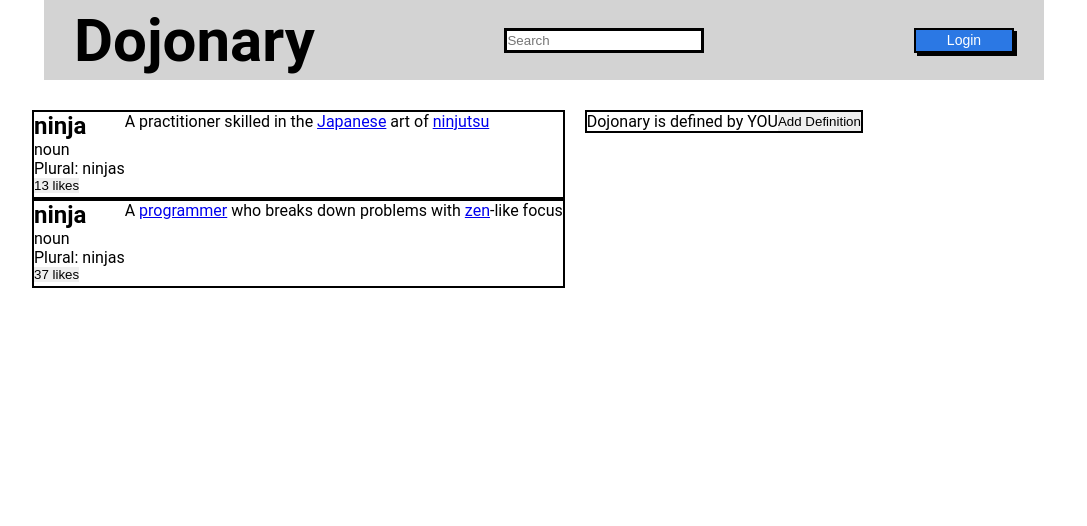
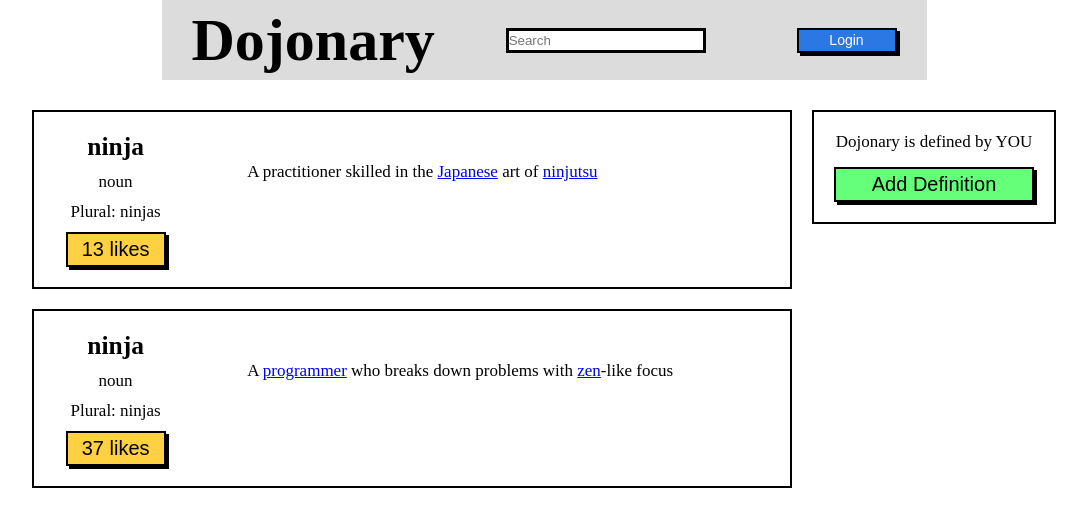
Before and after one commit to RyanKochen/Button-Clicker, a plain HTML site: page index.html in a window 1280 px wide. Shown: the whole page, without its empty margins (96-1183 px from the left). Drawn offline with Linux system fonts and the light colour scheme.

Commit message:
Update style.css

```diff
--- a/style.css
+++ b/style.css
@@ -1,4 +1,3 @@
-
 * {
     margin: 0;
     border: 0;
@@ -6,20 +5,16 @@
     box-sizing: border-box;
     vertical-align: top;
     outline: 0;
-
 }
 body {
-    font-size: 16px;
-    font-family: 'Roboto';
+    font-size: 17px;
 }
-
 nav {
     display: flex;
     margin: 0 auto;
-    width: 80%;
     min-width: 30px;
-    max-width: 1000px;
-    background-color: lightgray;
+    max-width: 765px;
+    background-color: gainsboro;
     justify-content: space-between;
     align-items: center;
     padding: 0 30px;
@@ -55,46 +50,22 @@ main {
     margin-top: 30px;
 }
 
-.col1 {
+.colmn1 {
     display: flex;
     flex: 4;
     flex-direction: column;
     gap: 20px;
 }
-
-.col2 {
-    display: flex;
-    flex: 1;
-    flex-direction: column;
-    gap: 10px;
-}
-
-.col1 .btn {
+.colmn1 .btn {
     font-size: 20px;
     height: 35px;
     width: 100px;
     color: black;
-    background-color: #FFD966;
-    border: solid 2px black;
+    background-color: #ffd041;
     box-shadow: 3px 3px black;
-}
-
-.col2 .btn {
-    font-size: 20px;
-    height: 35px;
-    width: 200px;
-    color: black;
-    background-color: #66ff7a;
-    border: solid 2px black;
-    box-shadow: 3px 3px black;
-}
-
-.row {
-    display: flex;
     border: solid 2px black;
 }
-
-.subCol1 {
+.sColmn1 {
     display: flex;
     flex: 1;
     flex-direction: column;
@@ -103,15 +74,13 @@ main {
     margin: 20px;
 }
 
-.subCol2 {
+.colmn2 {
     display: flex;
-    flex: 4;
+    flex: 1;
     flex-direction: column;
     gap: 10px;
-    margin: 50px;
 }
-
-.col2 .row {
+.colmn2 .row {
     display: flex;
     flex-direction: column;
     justify-content: center;
@@ -119,13 +88,23 @@ main {
     padding: 20px;
     gap: 15px;
 }
-
-.btn:hover {
-    background-color: steelblue;
+.colmn2 .btn {
+    font-size: 20px;
+    height: 35px;
+    width: 200px;
+    color: black;
+    background-color: #66ff7a;
+    box-shadow: 3px 3px black;
+    border: solid 2px black;
 }
-
-.btn:active {
-    box-shadow: none;
-    transform: translateY(3px);
-
+.sColmn2{
+    display: flex;
+    flex: 4;
+    flex-direction: column;
+    gap: 10px;
+    margin: 50px;
 }
+.row {
+    display: flex;
+    border: solid 2px black;
+}
```
